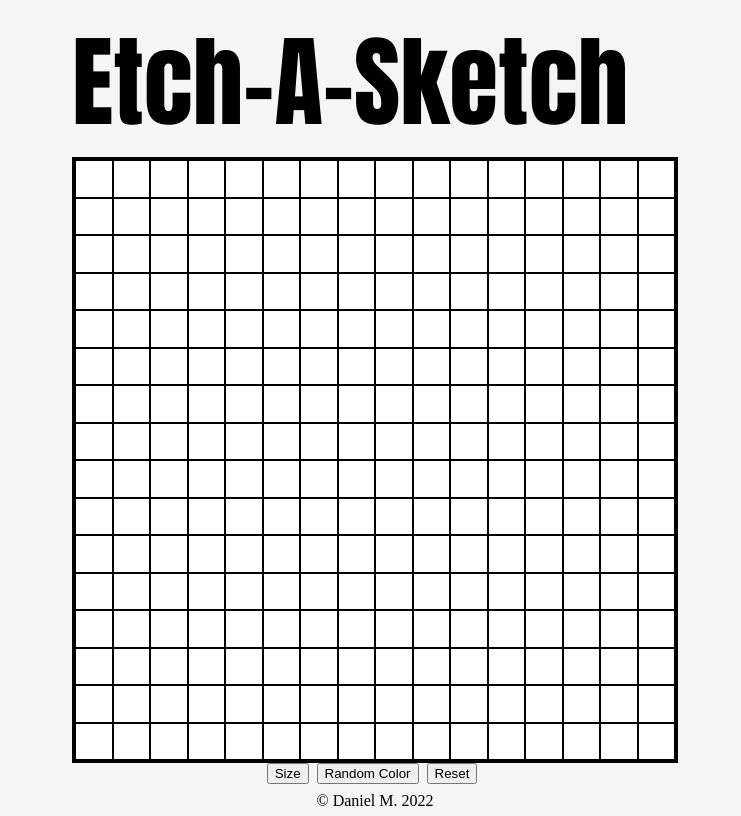
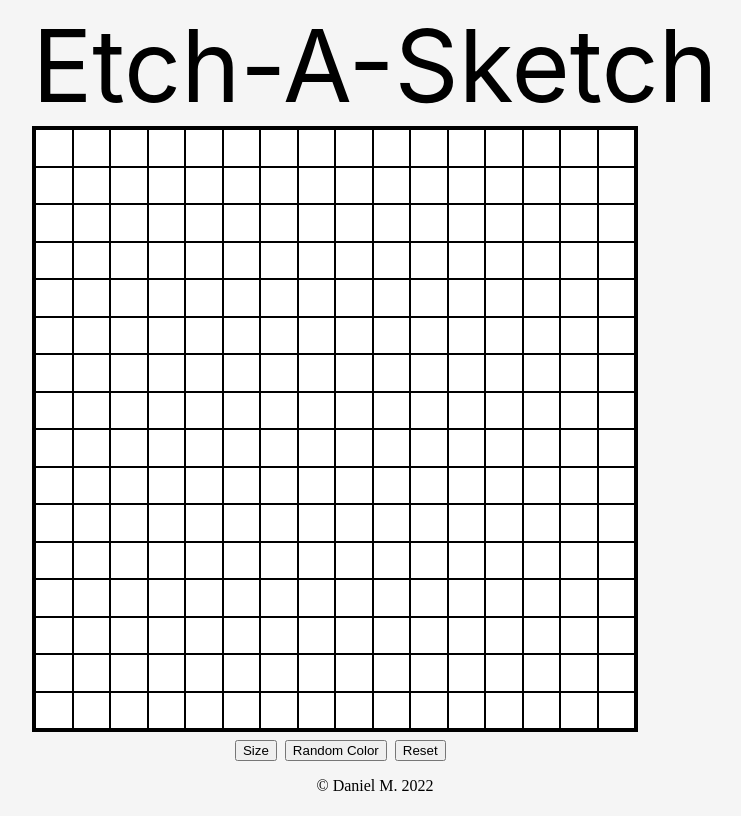
Before and after one commit to GimmieCodes/Etch-A-Sketch, a plain HTML site: page index.html in a window 1280 px wide. Shown: the whole page, without its empty margins (265-1006 px from the left). Drawn offline with Linux system fonts and the light colour scheme.

Commit message:
Added font and padding to buttons

```diff
--- a/style.css
+++ b/style.css
@@ -38,6 +38,7 @@ body{
     display: flex;
     justify-content: center;
     width: 600px;
+    padding: 8px;
     gap: 8px;
 }
 
@@ -47,10 +48,13 @@ body{
 }
 
 .header{
-    font-family: Impact, Haettenschweiler, 'Arial Narrow Bold', sans-serif;
+    font-family: -apple-system, BlinkMacSystemFont, 'Segoe UI', Roboto, Oxygen, Ubuntu, Cantarell, 'Open Sans', 'Helvetica Neue', sans-serif;
     font-size: 100px;
 }
 
 .footer{
     display: flex;
+    justify-content: center;
+    align-items: center;
+    padding-bottom: 16px;
 }
```
